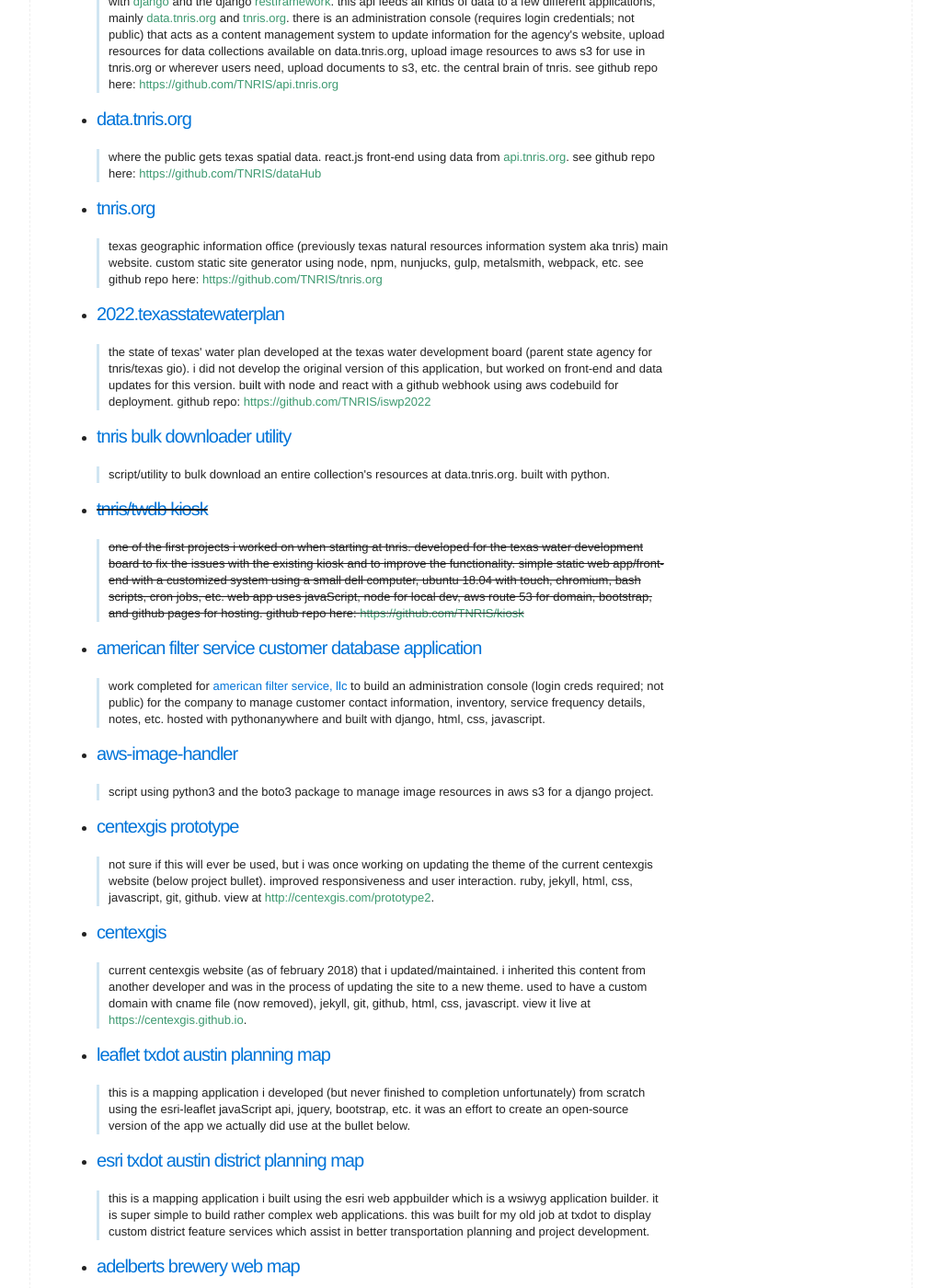
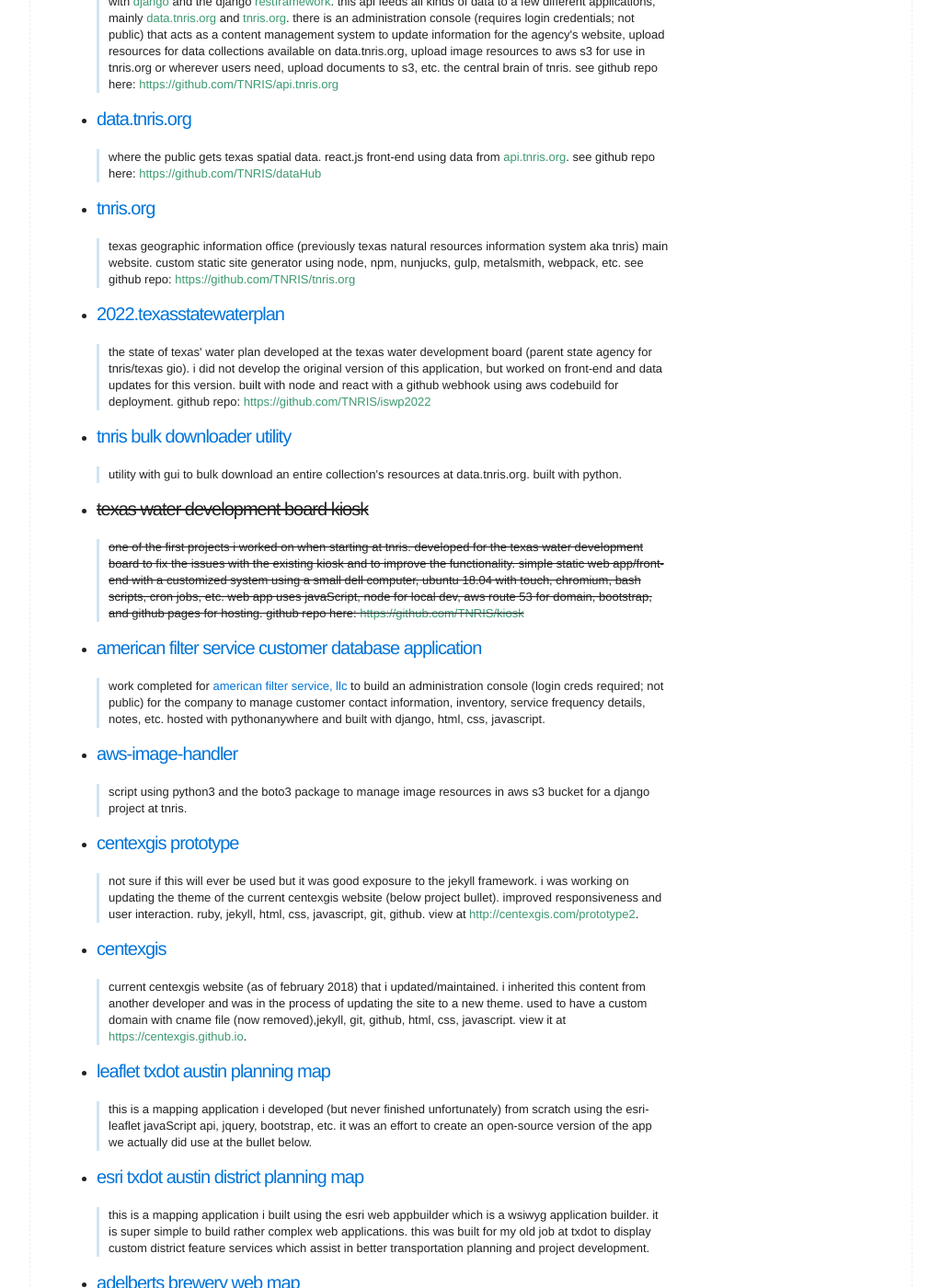
Before and after one commit to jwhaney/jwhaney.github.io, a Jekyll site: the page built from index.html, in a window 1280 px wide and 1400 px high, scrolled down 320 px. Shown: the whole window at 92% size, without its empty margins (128-1151 px from the left). Built offline with Jekyll 4.4.1, drawn with Linux system fonts in a browser that asks for light colours; some of the changed text lies outside the part shown.

Commit message:
Update index.html

```diff
--- a/index.html
+++ b/index.html
@@ -11,29 +11,35 @@
     <li>
       <h3 id="parcelupdater"><a class="blue" href="https://github.com/jwhaney/parcel_updater">parcel updater</a></h3>
       <blockquote>
-        <p>script i wrote to build a nationwide parcel dataset (155 million + records) using parcel data delivered by county. python.</p>
+        <p>
+          script i wrote to build a nationwide parcel dataset (155 million + records) using parcel data delivered in 3k + county featureclasses. python.
+        </p>
       </blockquote>
     </li>
     <li>
       <h3 id="apitnrisorg"><a class="blue" href="https://api.tnris.org/api/v1/">api.tnris.org</a></h3>
       <blockquote>
-        <p>texas natural resources information system (tnris; now texas gio) application programming interface built with <a class="olive" href="https://www.djangoproject.com/">django</a> and the django <a class="olive" href="https://www.django-rest-framework.org/">restframework</a>. this api feeds all kinds of data to
+        <p>
+          texas natural resources information system (tnris; now texas gio) application programming interface built with <a class="olive" href="https://www.djangoproject.com/">django</a> and the django <a class="olive" href="https://www.django-rest-framework.org/">restframework</a>. this api feeds all kinds of data to
           a few different applications, mainly <a class="olive" href="https://data.tnris.org">data.tnris.org</a> and <a class="olive" href="https://tnris.org">tnris.org</a>. there is an administration console (requires login credentials; not public) that acts as a content
           management system to update information for the agency's website, upload resources for data collections available on data.tnris.org, upload image resources to aws s3 for use in tnris.org or wherever users need, upload documents to s3, etc.
-          the central brain of tnris. see github repo here: <a class="olive" href="https://github.com/TNRIS/api.tnris.org">https://github.com/TNRIS/api.tnris.org</a></p>
+          the central brain of tnris. see github repo here: <a class="olive" href="https://github.com/TNRIS/api.tnris.org">https://github.com/TNRIS/api.tnris.org</a>
+        </p>
       </blockquote>
     </li>
     <li>
       <h3 id="datatnrisorg"><a class="blue" href="https://data.tnris.org/">data.tnris.org</a></h3>
       <blockquote>
-        <p>where the public gets texas spatial data. react.js front-end using data from <a class="olive" href="https://api.tnris.org">api.tnris.org</a>. see github repo here: <a class="olive" href="https://github.com/TNRIS/dataHub">https://github.com/TNRIS/dataHub</a></p>
+        <p>
+          where the public gets texas spatial data. react.js front-end using data from <a class="olive" href="https://api.tnris.org">api.tnris.org</a>. see github repo here: <a class="olive" href="https://github.com/TNRIS/dataHub">https://github.com/TNRIS/dataHub</a>
+        </p>
       </blockquote>
     </li>
     <li>
       <h3 id="tnrisorg"><a class="blue" href="https://tnris.org">tnris.org</a></h3>
       <blockquote>
-        <p>texas geographic information office (previously texas natural resources information system aka tnris) main website. custom static site generator using node, npm, nunjucks, gulp, metalsmith, webpack, etc.
-          see github repo here: <a class="olive" href="https://github.com/TNRIS/tnris.org">https://github.com/TNRIS/tnris.org</a>
+        <p>
+          texas geographic information office (previously texas natural resources information system aka tnris) main website. custom static site generator using node, npm, nunjucks, gulp, metalsmith, webpack, etc. see github repo: <a class="olive" href="https://github.com/TNRIS/tnris.org">https://github.com/TNRIS/tnris.org</a>
         </p>
       </blockquote>
     </li>
@@ -48,12 +54,14 @@
     <li>
       <h3 id="tnris-bulk-downloader-utility"><a class="blue" href="https://github.com/jwhaney/bulk-downloader">tnris bulk downloader utility</a></h3>
       <blockquote>
-        <p>script/utility to bulk download an entire collection's resources at <a href="https://data.tnris.org">data.tnris.org</a>. built with python.</p>
+        <p>
+          utility with gui to bulk download an entire collection's resources at <a href="https://data.tnris.org">data.tnris.org</a>. built with python.
+        </p>
       </blockquote>
     </li>
     <li>
       <del>
-      <h3 id="tnris-twdb-kiosk"><a class="blue" href="https://kiosk.tnris.org">tnris/twdb kiosk</a></h3>
+      <h3 id="tnris-twdb-kiosk">texas water development board kiosk</h3>
       <blockquote>
         <p>
           one of the first projects i worked on when starting at tnris. developed for the texas water development board to fix the issues with the existing kiosk and to improve the functionality. simple static web app/front-end with
@@ -66,78 +74,97 @@
     <li>
       <h3 id="american-filter-service"><a class="blue" href="https://americanfilterservice.pythonanywhere.com/">american filter service customer database application</a></h3>
       <blockquote>
-        <p>work completed for <a class="blue" href="https://www.americanfilterservice.com/">american filter service, llc</a> to build an administration console (login creds required; not public) for the company to manage customer contact information, inventory, service frequency details, notes, etc. hosted with pythonanywhere and built with django, html, css, javascript.</p>
+        <p>
+          work completed for <a class="blue" href="https://www.americanfilterservice.com/">american filter service, llc</a> to build an administration console (login creds required; not public) for the company to manage customer contact information, inventory, service frequency details, notes, etc. hosted with pythonanywhere and built with django, html, css, javascript.
+        </p>
       </blockquote>
     </li>
     <li>
       <h3 id="aws-image-handler"><a class="blue" href="https://github.com/jwhaney/aws-image-handler">aws-image-handler</a></h3>
       <blockquote>
-        <p>script using python3 and the boto3 package to manage image resources in aws s3 for a django project.</p>
+        <p>
+          script using python3 and the boto3 package to manage image resources in aws s3 bucket for a django project at tnris.
+        </p>
       </blockquote>
     </li>
     <li>
       <h3 id="centexgis-prototype"><a class="blue" href="https://github.com/centexgis/prototype2">centexgis prototype</a></h3>
       <blockquote>
-        <p>not sure if this will ever be used, but i was once working on updating the theme of the current centexgis website (below project bullet). improved responsiveness and user interaction. ruby, jekyll, html, css, javascript, git, github.
-          view at <a class="olive" href="http://centexgis.com/prototype2">http://centexgis.com/prototype2</a>.</p>
+        <p>
+          not sure if this will ever be used but it was good exposure to the jekyll framework. i was working on updating the theme of the current centexgis website (below project bullet). improved responsiveness and user interaction. ruby, jekyll, html, css, javascript, git, github. view at <a class="olive" href="http://centexgis.com/prototype2">http://centexgis.com/prototype2</a>.
+        </p>
       </blockquote>
     </li>
     <li>
       <h3 id="centexgis"><a class="blue" href="https://github.com/centexgis/centexgis.github.io">centexgis</a></h3>
       <blockquote>
-        <p>current centexgis website (as of february 2018) that i updated/maintained. i inherited this content from another developer and was in the process of updating the site to a new theme. used to have a custom domain with cname file (now removed),
-          jekyll, git, github, html, css, javascript. view it live at <a class="olive" href="https://centexgis.github.io">https://centexgis.github.io</a>.</p>
+        <p>
+          current centexgis website (as of february 2018) that i updated/maintained. i inherited this content from another developer and was in the process of updating the site to a new theme. used to have a custom domain with cname file (now removed),jekyll, git, github, html, css, javascript. view it at <a class="olive" href="https://centexgis.github.io">https://centexgis.github.io</a>.
+        </p>
       </blockquote>
     </li>
     <li>
       <h3 id="leaflet-txdot-austin-district-planning-map"><a class="blue" href="https://jwhaney.github.io/planning-map">leaflet txdot austin planning map</a></h3>
       <blockquote>
-        <p>this is a mapping application i developed (but never finished to completion unfortunately) from scratch using the esri-leaflet javaScript api, jquery, bootstrap, etc. it was an effort to create an open-source version of the app we actually did use at
-          the bullet below.</p>
+        <p>
+          this is a mapping application i developed (but never finished unfortunately) from scratch using the esri-leaflet javaScript api, jquery, bootstrap, etc. it was an effort to create an open-source version of the app we actually did use at the bullet below.
+        </p>
       </blockquote>
     </li>
     <li>
       <h3 id="esri-txdot-austin-district-planning-map"><a class="blue" href="https://txdot.maps.arcgis.com/apps/webappviewer/index.html?id=a13a2f06aaf242c5807abb33eb36a3f1">esri txdot austin district planning map</a></h3>
       <blockquote>
-        <p>this is a mapping application i built using the esri web appbuilder which is a wsiwyg application builder. it is super simple to build rather complex web applications. this was built for my old job at txdot to display custom district
-          feature services which assist in better transportation planning and project development.</p>
+        <p>
+          this is a mapping application i built using the esri web appbuilder which is a wsiwyg application builder. it is super simple to build rather complex web applications. this was built for my old job at txdot to display custom district feature services which assist in better transportation planning and project development.
+        </p>
       </blockquote>
     </li>
     <li>
       <h3 id="adelberts-brewery-web-map"><a class="blue" href="https://adelbertsbeer.github.io/">adelberts brewery web map</a></h3>
       <blockquote>
-        <p>simple web map developed for a craft brewery called adelberts (now closed) here in austin, tx. the map shows counties where the brewery's beer could be purchased from different distributors. github repo here: <a class="olive" href="https://github.com/adelbertsbeer/adelbertsbeer.github.io">https://github.com/adelbertsbeer/adelbertsbeer.github.io</a></p>
+        <p>
+          simple web map developed for a craft brewery called adelberts (now closed) here in austin, tx. the map shows counties where the brewery's beer could be purchased from different distributors. github repo here: <a class="olive" href="https://github.com/adelbertsbeer/adelbertsbeer.github.io">https://github.com/adelbertsbeer/adelbertsbeer.github.io</a>
+        </p>
       </blockquote>
     </li>
     <li>
       <h3 id="excel-to-point"><a class="blue" href="https://github.com/jwhaney/exc-to-pt">excel to point</a></h3>
       <blockquote>
-        <p>a basic script developed to automate a process earlier in my gis career. python using the arcpy module to batch process tabular vehicle crash data for a previous job.</p>
+        <p>
+          a basic script developed to automate a process earlier in my gis career. python using the arcpy module to batch process tabular vehicle crash data for a previous job.
+        </p>
       </blockquote>
     </li>
     <li>
       <h3 id="to-do-list"><a class="blue" href="https://jwhaney.github.io/to-do-list">to-do-list</a></h3>
       <blockquote>
-        <p>simple to-do list application developed using html, css, and jquery. training project on jquery.</p>
+        <p>
+          simple to-do list application developed using html, css, and jquery. training project on jquery.
+        </p>
       </blockquote>
     </li>
     <li>
       <h3 id="take-a-break"><a class="blue" href="https://github.com/jwhaney/take-a-break">take a break</a></h3>
       <blockquote>
-        <p>super simple python program to remind you to take a break at work. at a previous job, i set this up using windows task scheduler so when i loggged in, the program ran automatically every two hours to remind me to take a break once in a while.</p>
+        <p>
+          super simple python program to remind you to take a break at work. at a previous job, i set this up using windows task scheduler so when i loggged in, the program ran automatically every two hours to remind me to take a break once in a while.
+        </p>
       </blockquote>
     </li>
     <li>
       <h3 id="charles-bukowski"><a class="blue" href="https://jwhaney.github.io/cbukowski">charles bukowski</a></h3>
       <blockquote>
-        <p>project i built early on when learning to code. a tribute page to <a class="olive" href="https://en.wikipedia.org/wiki/Charles_Bukowski">charles bukowski</a>, developed as part of the freecodecamp curriculum. html, bootstrap, css, jquery.</p>
+        <p>
+          project i built early on when learning to code. a tribute page to <a class="olive" href="https://en.wikipedia.org/wiki/Charles_Bukowski">charles bukowski</a>, developed as part of the freecodecamp curriculum. html, bootstrap, css, jquery.
+        </p>
       </blockquote>
     </li>
     <li>
       <h3 id="acc-interaction-design-portal"><a class="blue" href="https://jwhaney.github.io/acc-interaction-design">acc interaction design portal</a></h3>
       <blockquote>
-        <p>this is a portal of exercises i completed early on when learning to code. was developed during the austin community college course interaction design with css &amp; javascript.
-        github repo here: <a class="olive" href="https://github.com/jwhaney/acc-interaction-design">https://github.com/jwhaney/acc-interaction-design</a>.</p>
+        <p>
+          this is a portal of exercises i completed early on when learning to code. was developed during the austin community college course interaction design with css &amp; javascript. github repo: <a class="olive" href="https://github.com/jwhaney/acc-interaction-design">https://github.com/jwhaney/acc-interaction-design</a>.
+        </p>
       </blockquote>
     </li>
   </ul>
```
